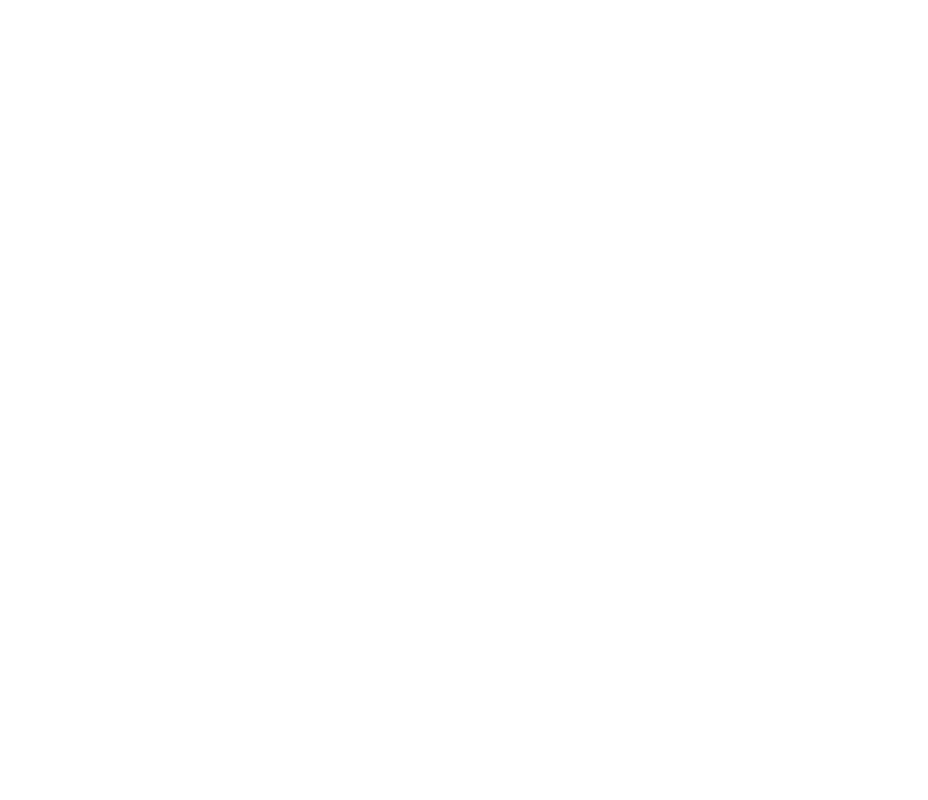
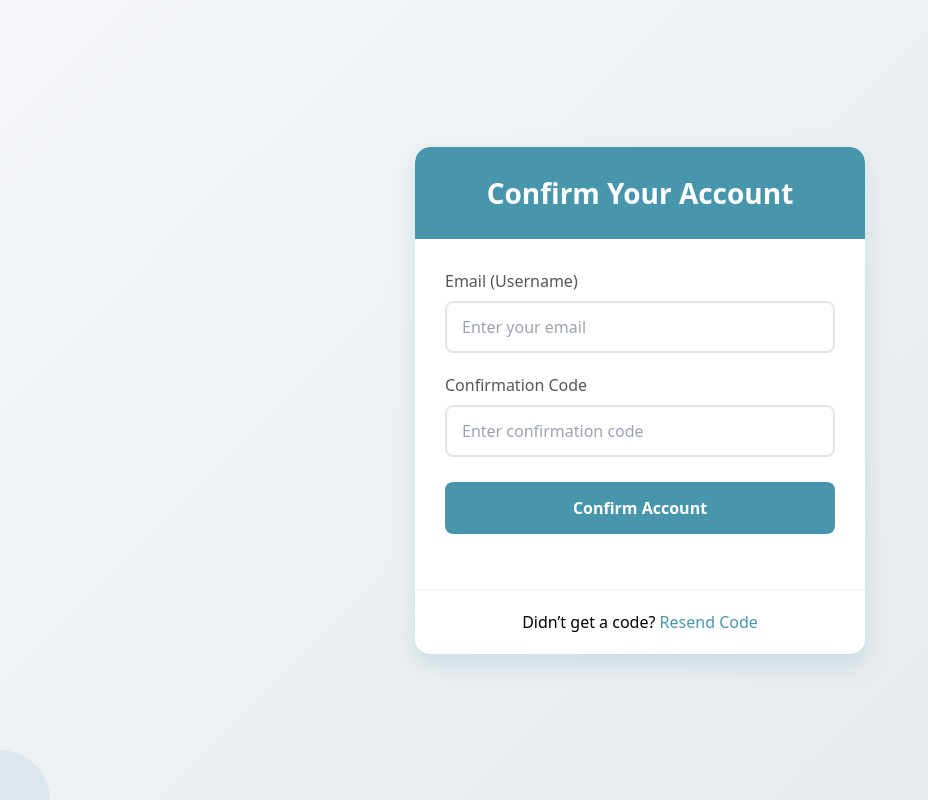
Before and after one commit to Lukkex/outsiders, a React (Create React App) app: page /confirm-signup in a window 1280 px wide. Before the commit this address had no page. Shown: the whole page, without its empty margins (0-928 px from the left). Built offline with nearby package versions, Linux system fonts and the light colour scheme; what aws-amplify would draw is missing.

Commit message:
fixed registration

```diff
--- a/src/App.js
+++ b/src/App.js
@@ -13,6 +13,7 @@
 import AccountInfo from './components/Pages/User/AccountInfo';
 import CustomLoginPage from './components/Pages/CustomLoginPage';
 import CustomRegistrationPage from './components/Pages/CustomRegistrationPage';
+import CustomSignUpConfirmation from './components/Pages/CustomSignUpConfirmation';
 import { Amplify } from 'aws-amplify';
 
 //import { withAuthenticator } from '@aws-amplify/ui-react';
@@ -40,6 +41,7 @@
             <Route path="/adminscheduling" element={<AdminScheduling />} />
             <Route path="/viewplayers" element={<ViewPlayers />} />
             <Route path="/accountinfo" element={<AccountInfo />} />
+            <Route path="/confirm-signup" element={<CustomSignUpConfirmation />} />
           </Routes>
         </Router>
   );
--- a/src/components/Pages/CustomRegistrationPage.js
+++ b/src/components/Pages/CustomRegistrationPage.js
@@ -1,51 +1,55 @@
-// src/components/Pages/CustomRegistrationPage.js
 import React, { useState } from 'react';
 import { useNavigate, Link } from 'react-router-dom';
-import '../Stylesheets/CustomLoginPage.css'; // Reusing the same CSS
-import { signUp } from '@aws-amplify/auth';
-
+import '../Stylesheets/CustomLoginPage.css';
+import { signUp } from 'aws-amplify/auth'; // ✅ Modular import!
 
 const CustomRegistrationPage = () => {
   const [email, setEmail] = useState('');
   const [password, setPassword] = useState('');
   const [confirmPassword, setConfirmPassword] = useState('');
-  const [given_name, setGivenName] = useState('');
-  const [family_name, setFamilyName] = useState('');
+  const [givenName, setGivenName] = useState('');
+  const [familyName, setFamilyName] = useState('');
   const [error, setError] = useState('');
   const navigate = useNavigate();
 
   const handleRegister = async (e) => {
     e.preventDefault();
 
-    // Validate passwords match
     if (password !== confirmPassword) {
       setError('Passwords do not match');
       return;
     }
 
     try {
-      // work pelase
-      console.log('Attempting registration with:', {
+      console.log('Registering user with:', {
+        username: email,
+        password,
         email,
-        given_name,
-        family_name
+        givenName,
+        familyName
       });
 
-      //debuggging
-      console.log('Password state:', password);
-
-      await signUp({
+      const { isSignUpComplete, userId, nextStep } = await signUp({
         username: email,
         password,
-        ttributes: {
-            email: email,
-            given_name: given_name,
-            family_name: family_name,
-          }
+        options: {
+          userAttributes: {
+            email,
+            given_name: givenName,
+            family_name: familyName
+            // You can add phone_number here if you want
+          },
+          autoSignIn: true
+        }
       });
 
-      console.log('Registration successful!');
-      navigate('/login'); // Redirect to login after successful registration
+      console.log('Signup result:', {
+        isSignUpComplete,
+        userId,
+        nextStep
+      });
+
+      navigate('/confirm-signup', { state: { username: email } });
     } catch (err) {
       console.error('Error registering:', err);
       setError(err.message || 'Failed to register');
@@ -63,13 +67,11 @@
           {error && <div className="error-message">{error}</div>}
 
           <div className="form-group">
-            <label htmlFor="given_name">Given Name</label>
+            <label htmlFor="givenName">Given Name</label>
             <input
-              id="given_name"
-              name="given_name"
+              id="givenName"
               type="text"
-              autoComplete="given-name"
-              value={given_name}
+              value={givenName}
               onChange={(e) => setGivenName(e.target.value)}
               placeholder="Enter your given name"
               required
@@ -78,13 +80,11 @@
           </div>
 
           <div className="form-group">
-            <label htmlFor="family_name">Family Name</label>
+            <label htmlFor="familyName">Family Name</label>
             <input
-              id="family_name"
-              name="family_name"
+              id="familyName"
               type="text"
-              autoComplete="family-name"
-              value={family_name}
+              value={familyName}
               onChange={(e) => setFamilyName(e.target.value)}
               placeholder="Enter your family name"
               required
@@ -96,9 +96,7 @@
             <label htmlFor="email">Email</label>
             <input
               id="email"
-              name="email"
               type="email"
-              autoComplete="email"
               value={email}
               onChange={(e) => setEmail(e.target.value)}
               placeholder="Enter your email"
@@ -111,9 +109,7 @@
             <label htmlFor="password">Password</label>
             <input
               id="password"
-              name="password"
               type="password"
-              autoComplete="new-password"
               value={password}
               onChange={(e) => setPassword(e.target.value)}
               placeholder="Enter your password"
@@ -126,9 +122,7 @@
             <label htmlFor="confirmPassword">Confirm Password</label>
             <input
               id="confirmPassword"
-              name="confirmPassword"
               type="password"
-              autoComplete="new-password"
               value={confirmPassword}
               onChange={(e) => setConfirmPassword(e.target.value)}
               placeholder="Confirm your password"
--- /dev/null
+++ b/src/components/Pages/CustomSignUpConfirmation.js
@@ -0,0 +1,111 @@
+import React, { useState, useEffect } from 'react';
+import { useNavigate, useLocation, Link } from 'react-router-dom'; // ✅ Added useLocation
+import '../Stylesheets/CustomLoginPage.css';
+import { confirmSignUp } from 'aws-amplify/auth'; // ✅ Modular import!
+
+const CustomSignUpConfirmation = () => {
+  const navigate = useNavigate();
+  const location = useLocation(); // ✅ Grab location
+
+  // Grab the username (email) from state when navigating
+  const prefilledUsername = location.state?.username || '';
+
+  const [username, setUsername] = useState(prefilledUsername);
+  const [confirmationCode, setConfirmationCode] = useState('');
+  const [error, setError] = useState('');
+  const [success, setSuccess] = useState('');
+
+  useEffect(() => {
+    // If prefilled username exists, set it
+    if (prefilledUsername) {
+      setUsername(prefilledUsername);
+    }
+  }, [prefilledUsername]);
+
+  const handleConfirmSignUp = async (e) => {
+    e.preventDefault();
+
+    if (!username) {
+      setError('Username is required to confirm sign up');
+      return;
+    }
+
+    try {
+      console.log('Confirming signup for:', username, confirmationCode);
+
+      const { isSignUpComplete, nextStep } = await confirmSignUp({
+        username,
+        confirmationCode
+      });
+
+      console.log('Confirmation result:', { isSignUpComplete, nextStep });
+
+      setSuccess('Account confirmed! You can now log in.');
+      setError('');
+
+      setTimeout(() => {
+        navigate('/login');
+      }, 2000);
+    } catch (error) {
+      console.error('Error confirming sign up:', error);
+      setError(error.message || 'Failed to confirm sign-up');
+    }
+  };
+
+  return (
+    <div className="custom-login-page">
+      <div className="login-card">
+        <div className="login-header">
+          <h2>Confirm Your Account</h2>
+        </div>
+
+        <form onSubmit={handleConfirmSignUp} className="login-form">
+          {error && <div className="error-message">{error}</div>}
+          {success && <div className="success-message">{success}</div>}
+
+          {!prefilledUsername && (
+            <div className="form-group">
+              <label htmlFor="username">Email (Username)</label>
+              <input
+                id="username"
+                type="email"
+                value={username}
+                onChange={(e) => setUsername(e.target.value)}
+                placeholder="Enter your email"
+                required
+                className="form-control"
+              />
+            </div>
+          )}
+
+          <div className="form-group">
+            <label htmlFor="confirmationCode">Confirmation Code</label>
+            <input
+              id="confirmationCode"
+              type="text"
+              value={confirmationCode}
+              onChange={(e) => setConfirmationCode(e.target.value)}
+              placeholder="Enter confirmation code"
+              required
+              className="form-control"
+            />
+          </div>
+
+          <div className="button-group">
+            <button type="submit" className="login-button">
+              Confirm Account
+            </button>
+          </div>
+        </form>
+
+        <div className="login-footer">
+          <p>
+            Didn’t get a code? <Link to="/resend-code">Resend Code</Link>
+          </p>
+        </div>
+      </div>
+    </div>
+  );
+};
+
+export default CustomSignUpConfirmation;
```
